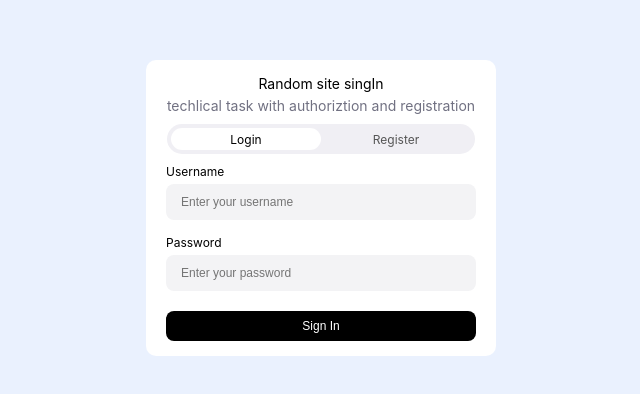
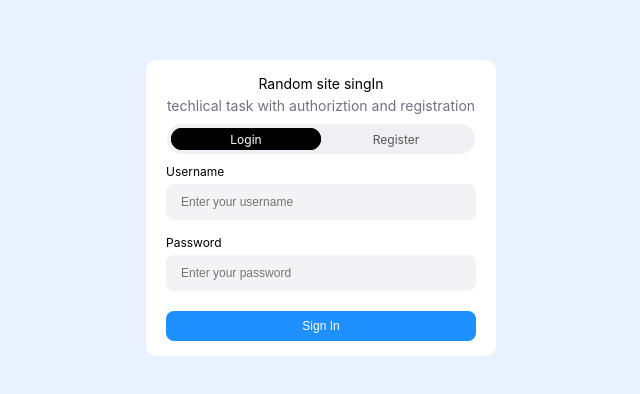
Before and after one commit to riqulasialid/techTask, an Angular app in the folder techTask/: page /auth in a window 1280 px wide. Shown: the part 192-586 px from the top of the page, without its empty margins (319-959 px from the left). Built offline with nearby package versions, Linux system fonts and the light colour scheme.

Commit message:
style for buttons

```diff
--- a/techTask/src/app/auth-page/login-form/capsule-toggle/capsule-toggle.component.scss
+++ b/techTask/src/app/auth-page/login-form/capsule-toggle/capsule-toggle.component.scss
@@ -22,7 +22,7 @@
     bottom: 4px;
     left: 4px;
     width: calc(50% - 4px);
-    background-color: white;
+    background-color: black;
     border-radius: 999px;
     transition: transform 0.3s ease;
     z-index: 0;
@@ -56,7 +56,8 @@
   font-size: 12px;
 
   &.active {
-    color: black;
+    color: white;
+    background-color: black;
   }
 
   &:not(.active) {
--- a/techTask/src/app/auth-page/login-form/login-form.component.scss
+++ b/techTask/src/app/auth-page/login-form/login-form.component.scss
@@ -56,7 +56,7 @@ input {
 button {
   width: 310px;
   height: 30px;
-  background-color: black;
+  background-color: #1e90ff;
   color: white;
   border: none;
   border-radius: 8px;
```
